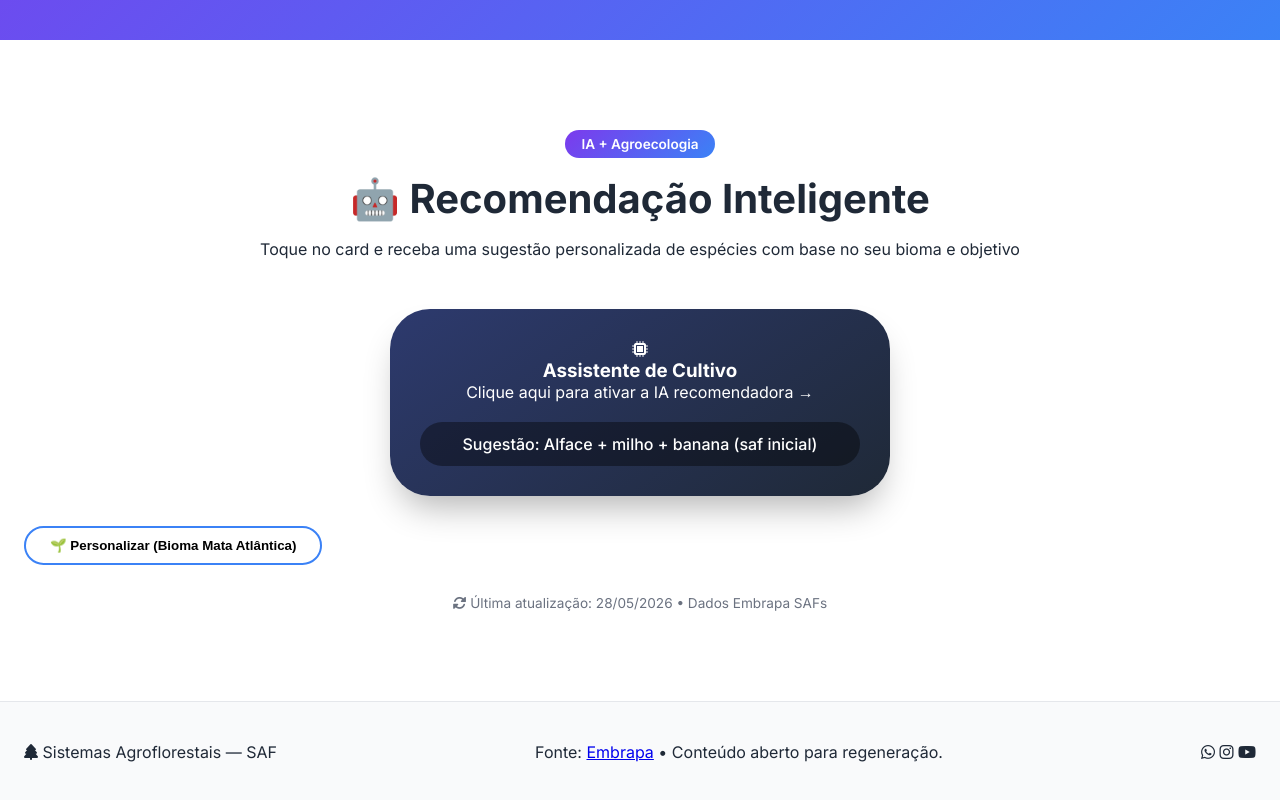
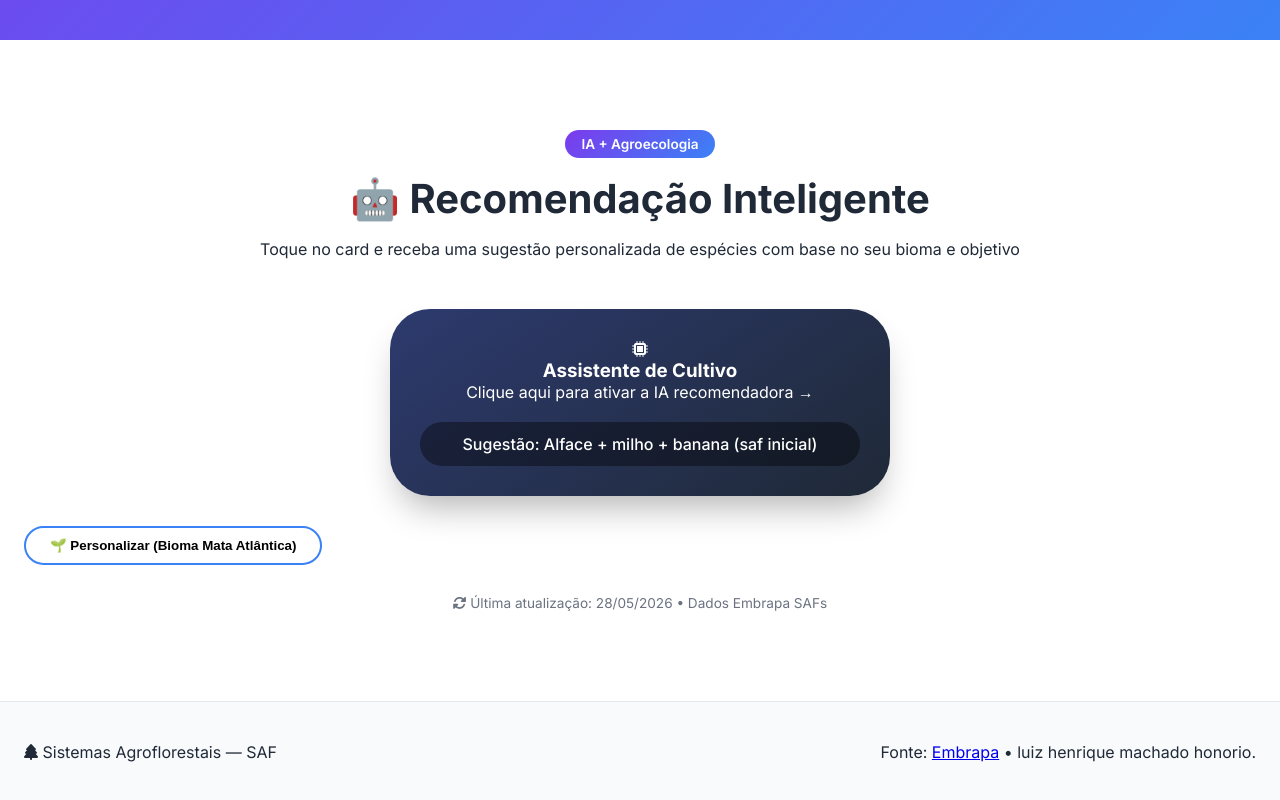
Before and after one commit to luizmachadohonorio-dev/agrinho-2026, a plain HTML site: page index.html in a window 1280 px wide. Shown: the part 3770-4570 px from the top of the page. Drawn offline with Linux system fonts and the light colour scheme.

Commit message:
Update index.html

```diff
--- a/index.html
+++ b/index.html
@@ -222,8 +222,8 @@
     <footer>
       <div class="container footer-inner">
         <div><i class="fas fa-tree"></i> Sistemas Agroflorestais — SAF</div>
-        <div>Fonte: <a href="https://www.embrapa.br/codigo-florestal/sistemas-agroflorestais-safs" target="_blank">Embrapa</a> • Conteúdo aberto para regeneração.</div>
-        <div class="social-links"><i class="fab fa-whatsapp"></i> <i class="fab fa-instagram"></i> <i class="fab fa-youtube"></i></div>
+        <div>Fonte: <a href="https://www.embrapa.br/codigo-florestal/sistemas-agroflorestais-safs" target="_blank">Embrapa</a> • luiz henrique machado honorio.</div>
+
       </div>
     </footer>
   </main>
```
